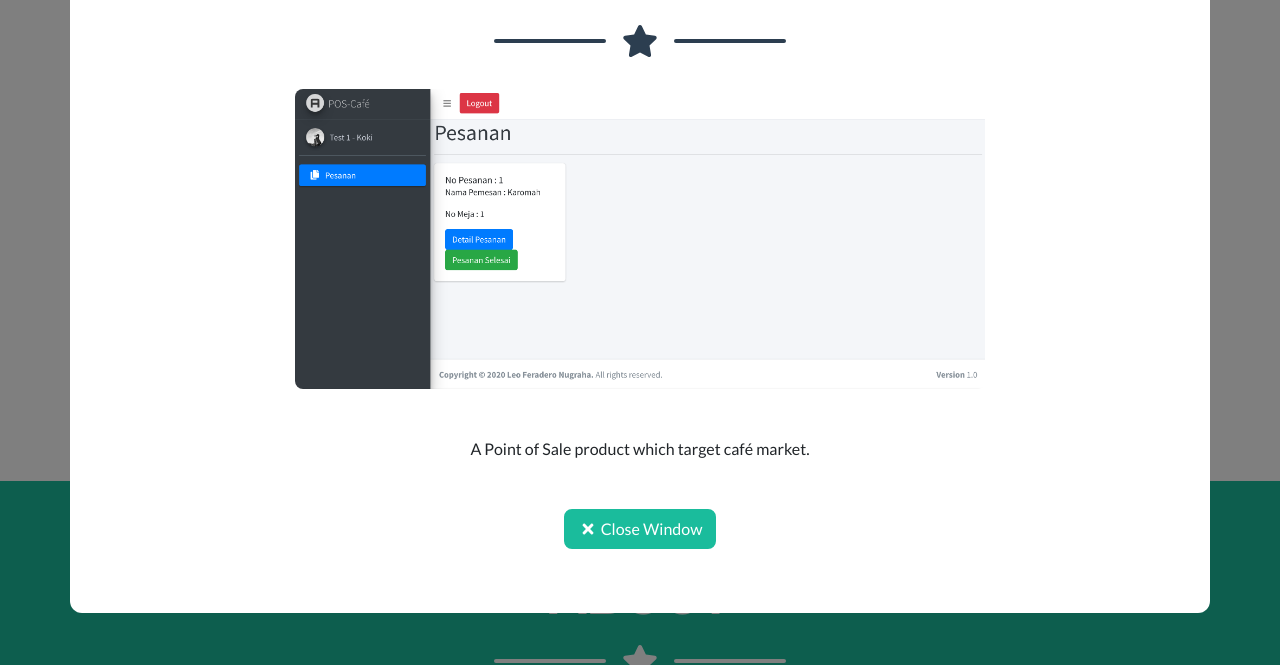
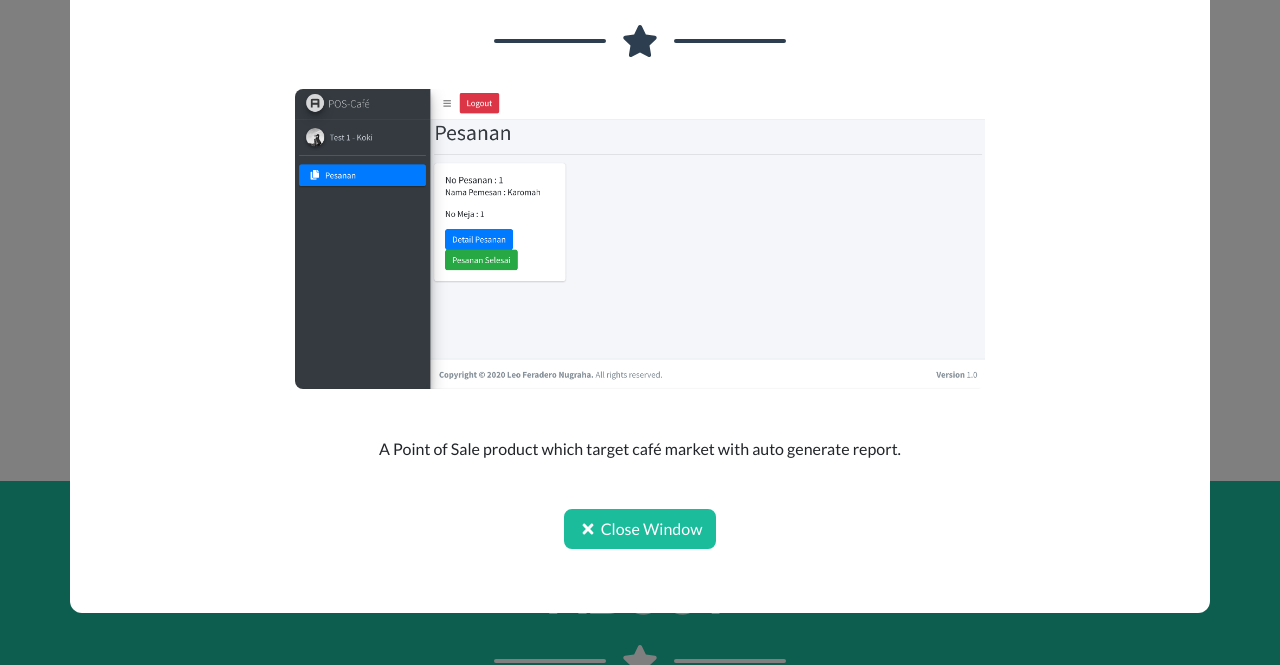
Before and after one commit to lfnugraha/lfnugraha.github.io, a plain HTML site: page index.html in a window 1280 px wide. Both pictures are taken after a click on the element 640 px from the left and 1068 px from the top of the page. Shown: the part 803-1468 px from the top of the page. Drawn offline with nearby package versions, Linux system fonts and the light colour scheme.

Commit message:
update details

```diff
--- a/index.html
+++ b/index.html
@@ -272,7 +272,10 @@
                                     <!-- Portfolio Modal - Image-->
                                     <img class="img-fluid rounded mb-5" src="assets/img/portfolio/Project1.png" alt="" />
                                     <!-- Portfolio Modal - Text-->
-                                    <p class="mb-5">A Point of Sale product which target café market.</p>
+                                    <p class="mb-5">
+                                        A Point of Sale product which target café market
+                                        with auto generate report.
+                                    </p>
                                     <button class="btn btn-primary" data-dismiss="modal">
                                         <i class="fas fa-times fa-fw"></i>
                                         Close Window
```
